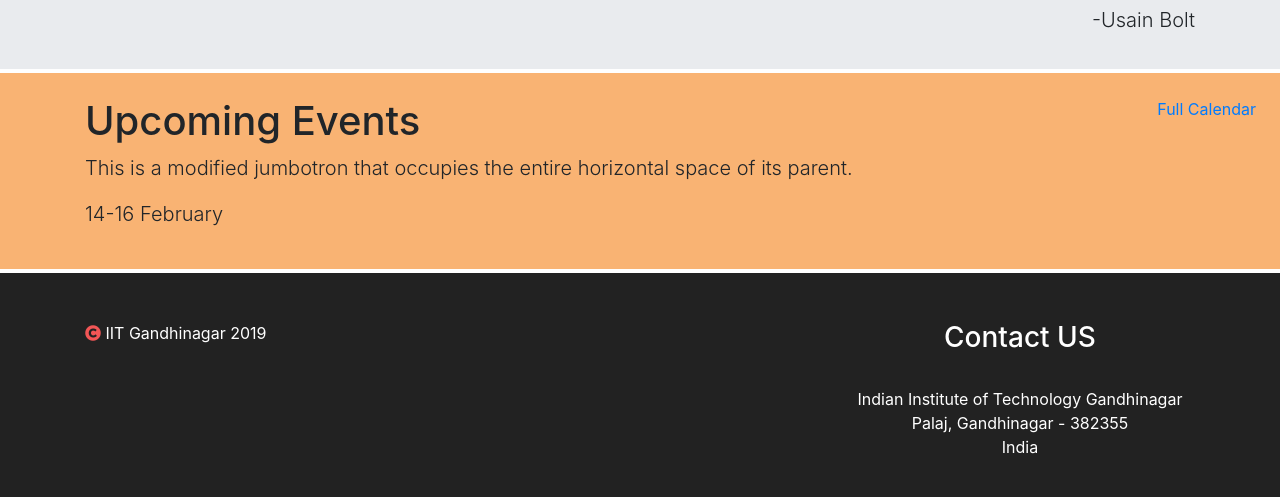
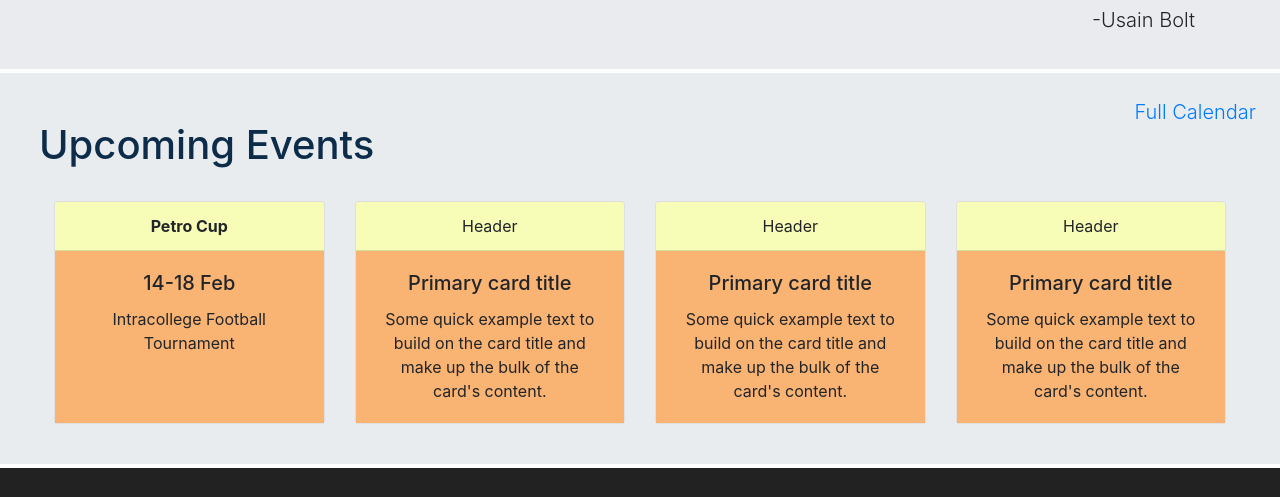
Before and after one commit to yadav-sachin/IITGN-sports, a plain HTML site: page index.html in a window 1280 px wide. Shown: the part 915-1412 px from the top of the page. Drawn offline with nearby package versions, Linux system fonts and the light colour scheme.

Commit message:
event cards

```diff
--- a/assets/css/style.css
+++ b/assets/css/style.css
@@ -230,3 +230,12 @@ to align it properly */
       margin-left: 15px;
   }
 }
+
+/*card properties*/
+.card-deck .card .card-body{
+  background-color:rgb(245, 128, 23,0.6);
+}
+
+.card-deck .card .card-header{
+  background-color:rgba(228, 245, 17, 0.3);
+}
--- a/index.html
+++ b/index.html
@@ -14,6 +14,7 @@
   <link rel="stylesheet" href="https://use.fontawesome.com/releases/v5.7.1/css/all.css" integrity="sha384-fnmOCqbTlWIlj8LyTjo7mOUStjsKC4pOpQbqyi7RrhN7udi9RwhKkMHpvLbHG9Sr" crossorigin="anonymous">
 
   <link rel="stylesheet" href="assets/css/style.css">
+
 
 </head>
 
@@ -70,29 +71,65 @@
     </div>
   </div>
 
-  <div class="jumbotron jumbotron-fluid my-1 py-4 px-4" style="background:rgb(245, 128, 23,0.6);">
-    <a class="float-right" href="#" >Full Calendar</a>
-    <div class="container my-0 py-0">
-      <h1 class="display-6">Upcoming Events</h1>
-      <p class="lead">This is a modified jumbotron that occupies the entire horizontal space of its parent.</p>
-      <div class="row">
-        <div class="col-md-4">
-          <p class="lead">14-16 February</p>
-          <p>
+  <div class="jumbotron jumbotron-fluid my-1 py-4 px-4" >
+    <a class="float-right lead" href="#">Full Calendar</a>
+    <div class="container-fluid my-0 py-0">
+      <h1 class="display-6 py-4" style="color:rgb(12, 44, 74)">Upcoming Events</h1>
+      <div class="container-fluid">
+        <div class="card-deck text-center ">
+          <div class="card mb-3">
+      <div class="card-header display-5 font-weight-bolder">Petro Cup</div>
+      <div class="card-body">
+        <h5 class="card-title">14-18 Feb</h5>
+        <p class="card-text">Intracollege Football Tournament</p>
+      </div>
+    </div>
+    <div class="card mb-3">
+    <div class="card-header">Header</div>
+    <div class="card-body">
+    <h5 class="card-title">Primary card title</h5>
+    <p class="card-text">Some quick example text to build on the card title and make up the bulk of the card's content.</p>
+    </div>
+    </div>
+    <div class="card mb-3">
+    <div class="card-header">Header</div>
+    <div class="card-body">
+    <h5 class="card-title">Primary card title</h5>
+    <p class="card-text">Some quick example text to build on the card title and make up the bulk of the card's content.</p>
+    </div>
+    </div>
+    <div class="card mb-3" >
+    <div class="card-header">Header</div>
+    <div class="card-body">
+    <h5 class="card-title">Primary card title</h5>
+    <p class="card-text">Some quick example text to build on the card title and make up the bulk of the card's content.</p>
     </div>
     </div>
         </div>
       </div>
 
+
+
+        </div>
+      </div>
+    </div>
+  </div>
+
+
+
+
+
+
   <footer style="background-color:#222;">
     <div class="container py-5" style="color:#fff;">
     <div class="row">
     <div class="col-md-4">
-          <i class="fa fa-copyright"></i> IIT Gandhinagar 2019
-        </div>
-        <div class="col-md-4">
+      <h3 class="display-6">Sports Council</h3>
+      <p class="txt-railway"> Preparing Future Leader Qualities through sports.
 
     </div>
+
+
         <div class="col-md-4">
           <div class="text-center center-block">
             <h3 class="display-6">Contact US</h3>
```
Also changed, not shown: assets/script/myscript.js (added, +41 -0 lines), 1 other file. Lines whose indentation alone changed are shown as unchanged.
